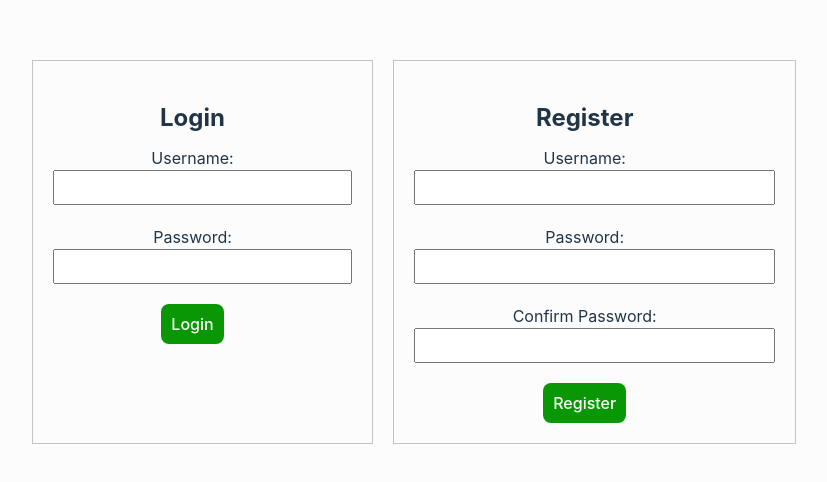
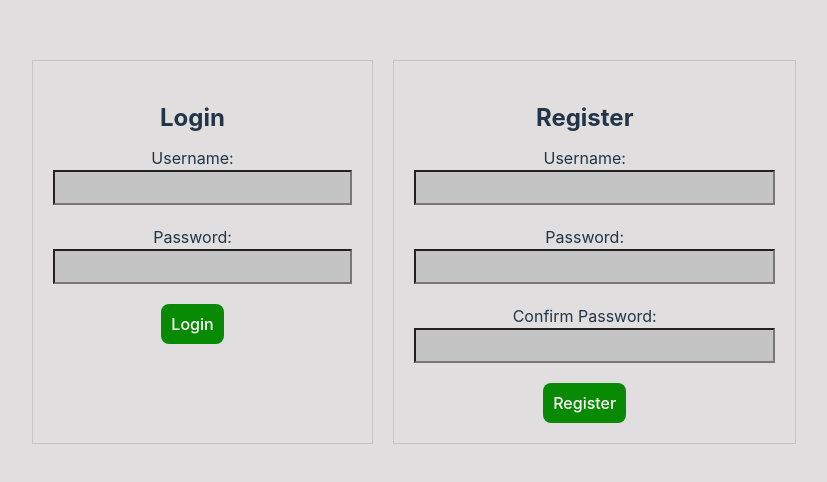
Before and after one commit to YOURIxYOURI/Memory_game, a React (Vite) app: page / in a window 1280 px wide. Shown: the part 148-630 px from the top of the page, without its empty margins (226-1053 px from the left). Built offline with nearby package versions, Linux system fonts and the light colour scheme.

Commit message:
correcting colloristic

```diff
--- a/src/AuthPage.css
+++ b/src/AuthPage.css
@@ -40,6 +40,9 @@ body{
     border-color: var(--button-hover-color); /*!!!!!!!*/
   }
 
+  .form-input{
+    background-color: var(--unflipped-card-color);
+  }
 
   .form-button {
     background-color: var(--button-color);
--- a/src/colors.css
+++ b/src/colors.css
@@ -12,13 +12,13 @@
   }
   @media (prefers-color-scheme: light) {
     :root {
-        --background-color: #fcfcfc;
-        --flipped-card-color: #c2c2c2;
+        --background-color: #e0dede;
+        --flipped-card-color: #a5a5a5;
         --unflipped-card-color: #c4c4c4;
         --text-color: #212529;
         --link-color: #4caf50;
         --link-hover-color: #45a049;
-        --button-color: #099705;
-        --button-hover-color: #0ba806;
+        --button-color: #098a04;
+        --button-hover-color: #0db407;
     }
   }
```
